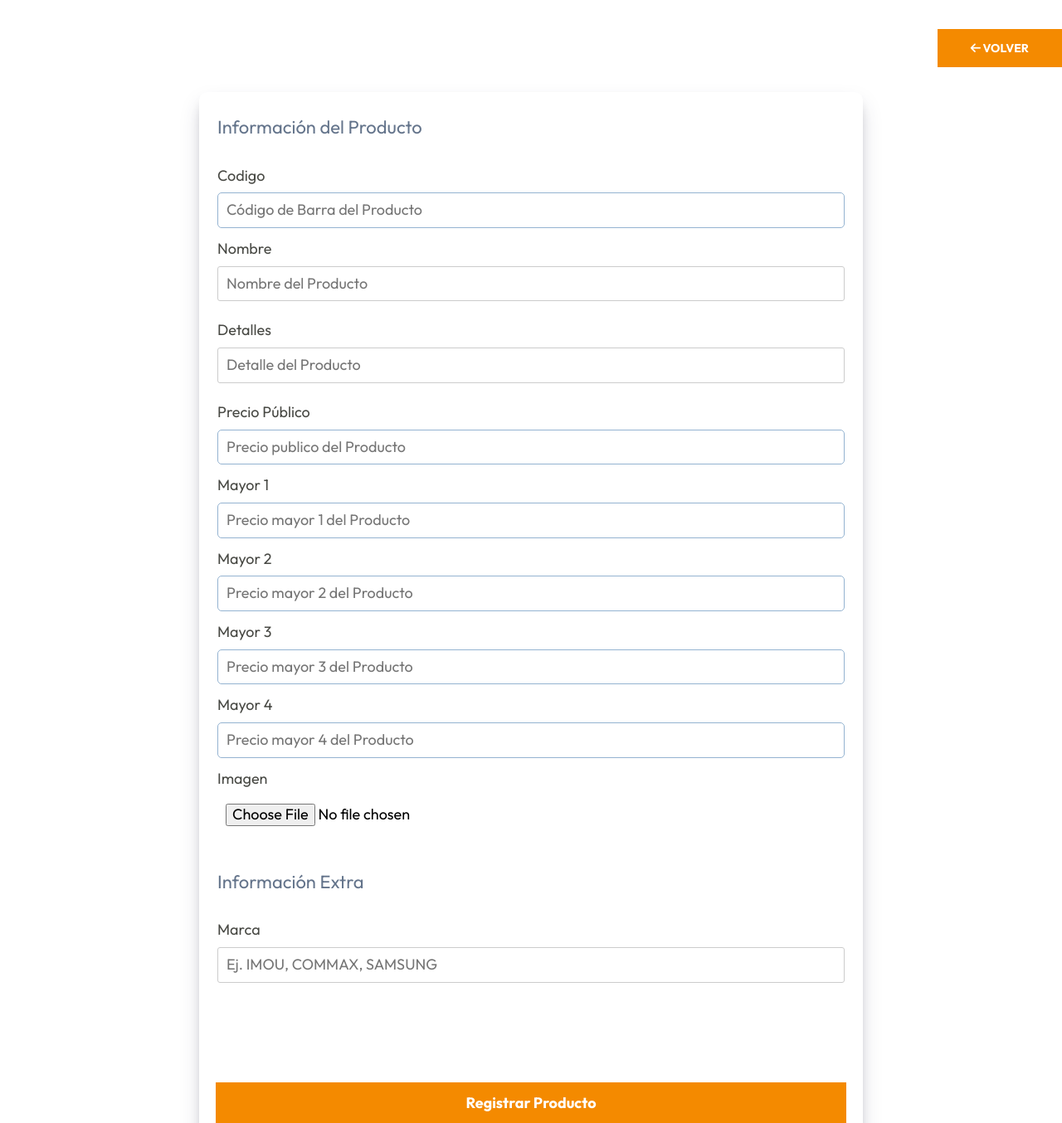
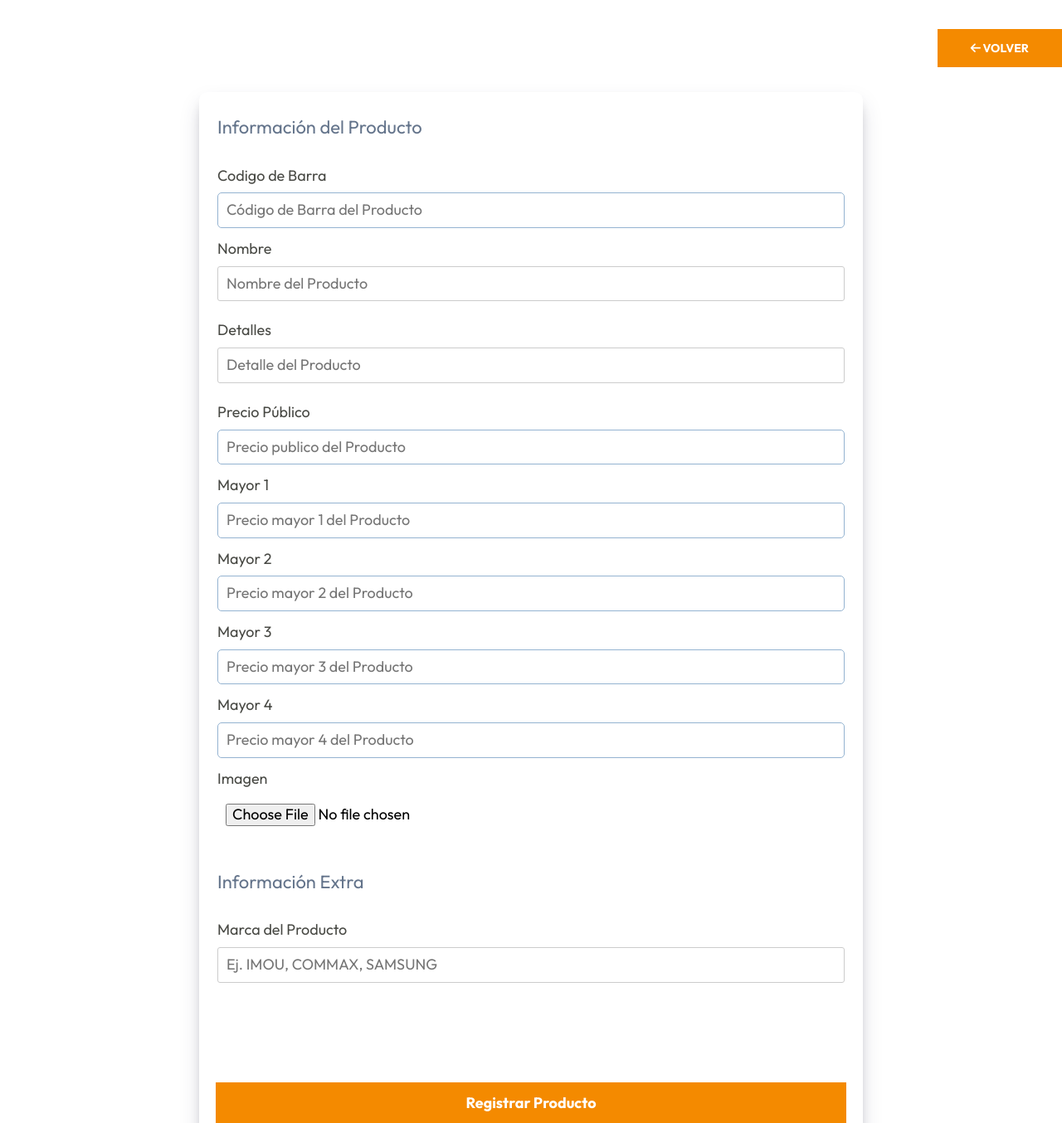
Before and after one commit to Jeree-Gs/proyectosilicom, a PHP site: template views/admin/almacenes/crear.php in a window 1280 px wide. Shown: the part 520-1874 px from the top of the page at 83% size. Run offline with PHP 8.4, Linux system fonts and the light colour scheme; the template is opened without the code that fills it, so the values that code supplies are empty; some libraries are stand-ins or nearby versions.

```diff
--- a/views/admin/almacenes/formulario.php
+++ b/views/admin/almacenes/formulario.php
@@ -2,7 +2,7 @@
     <legend class="formulario__legend">Información del Producto</legend>
 
     <div class="formulario__campo">
-        <label for="codigoBarra" class="formulario__label">Codigo</label>
+        <label for="codigoBarra" class="formulario__label">Codigo de Barra</label>
         <input
             type="number"
             class="formulario__input"
@@ -129,7 +129,7 @@
     <legend class="formulario__legend">Información Extra</legend>
 
     <div class="formulario__campo">
-        <label for="tags_input" class="formulario__label">Marca</label>
+        <label for="tags_input" class="formulario__label">Marca del Producto</label>
         <input
             type="text"
             class="formulario__input"
```
